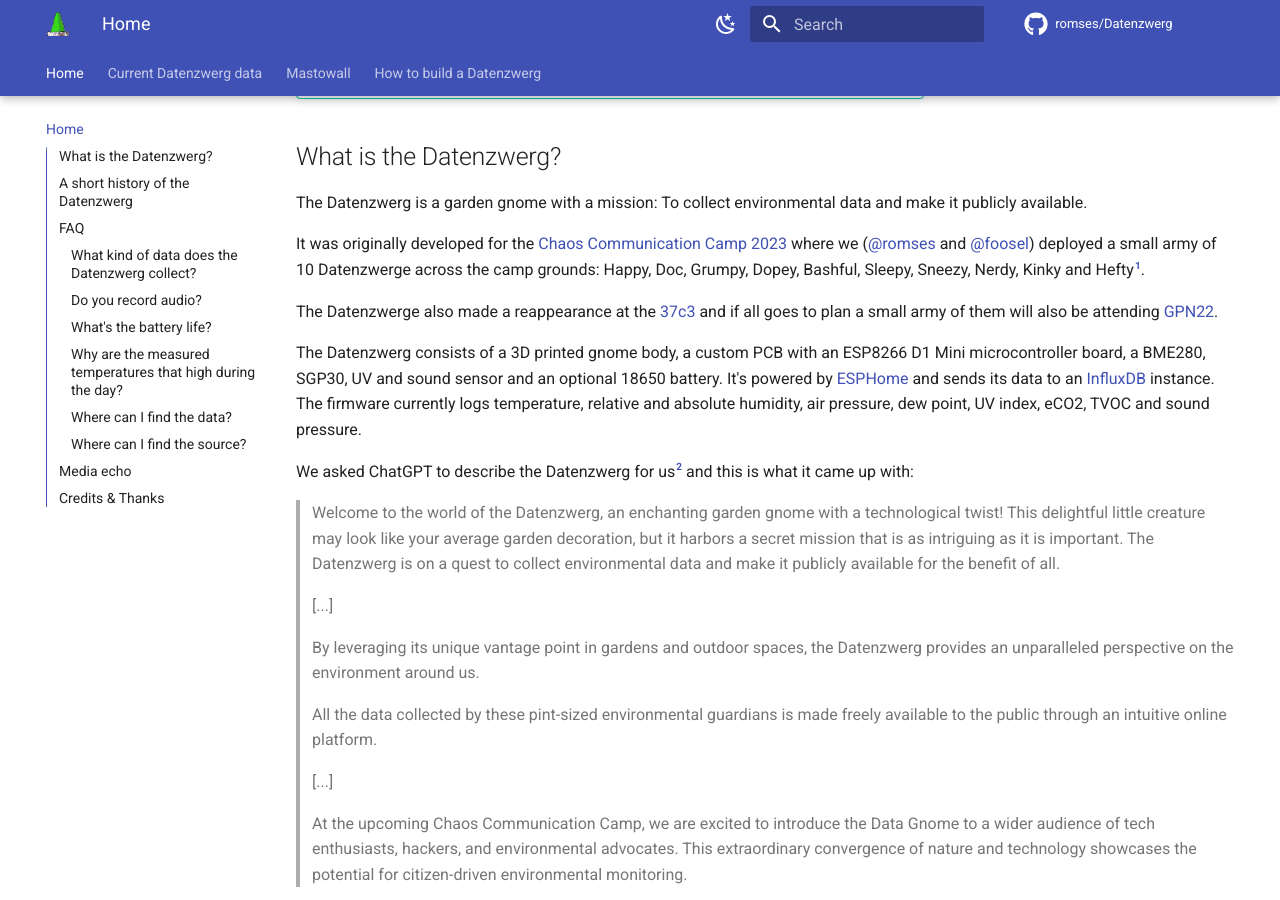
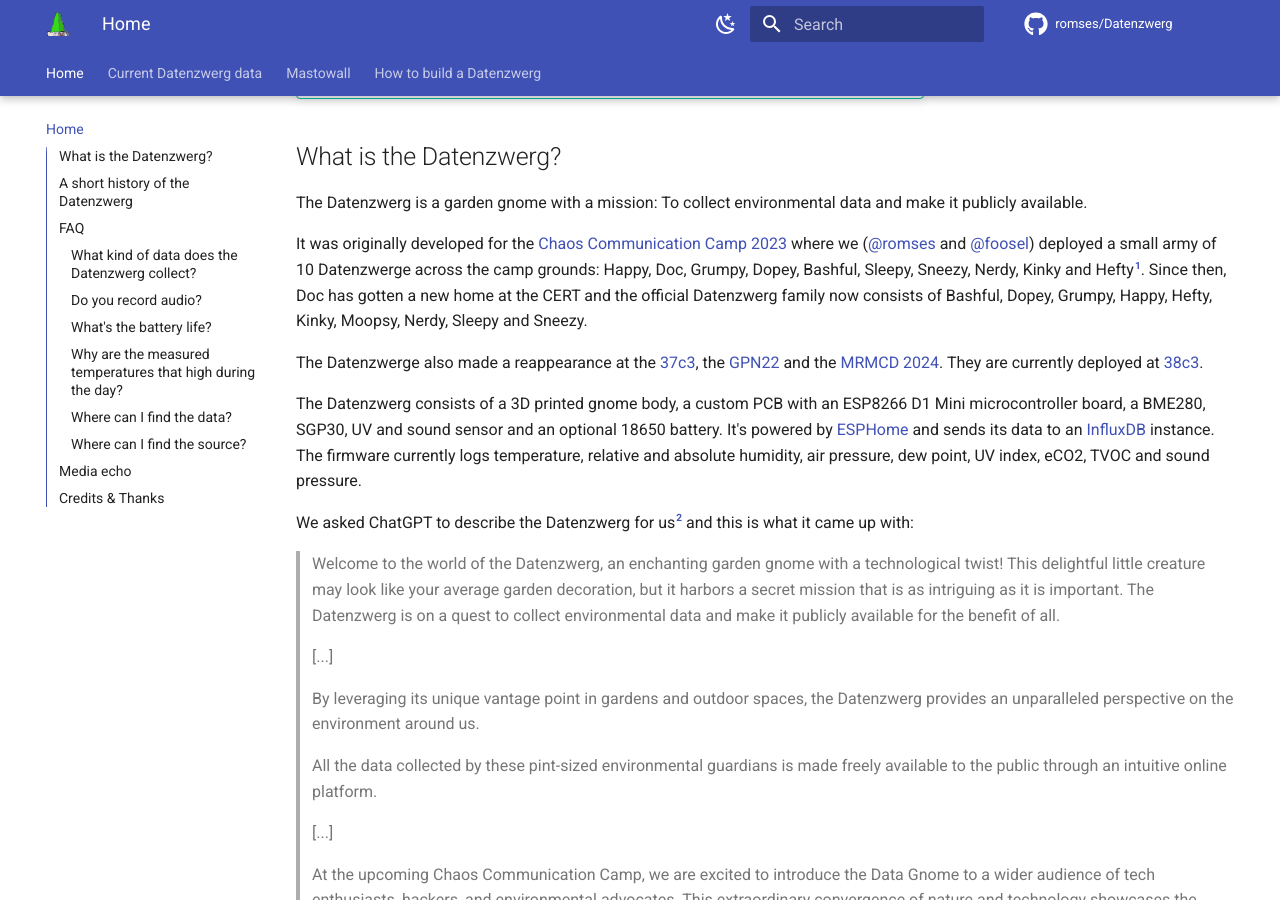
Before and after one commit to romses/Datenzwerg, an MkDocs documentation site: the page built from docs/index.md, in a window 1280 px wide and 900 px high, scrolled down 880 px. Built offline with MkDocs 1.6.1 and Material for MkDocs 9.7.7, drawn with Linux system fonts in a browser that asks for light colours; plug-ins that fetch from the network failed and are left out; comment, search, counter and statistics services are not loaded.

Commit message:
Fix name list

```diff
--- a/docs/index.md
+++ b/docs/index.md
@@ -33,10 +33,9 @@ description: "The Datenzwerg is a garden gnome with a mission: To collect enviro
 
 The Datenzwerg is a garden gnome with a mission: To collect environmental data and make it publicly available.
 
-It was originally developed for the [Chaos Communication Camp 2023](https://events.ccc.de/camp/2023/infos/) where we ([@romses](https://chaos.social/@romses) and [@foosel](https://chaos.social/@foosel)) deployed a small army of 10 Datenzwerge across the camp grounds: Happy, Doc, Grumpy, Dopey, Bashful, Sleepy, Sneezy, Nerdy, Kinky and Hefty[^1].
+It was originally developed for the [Chaos Communication Camp 2023](https://events.ccc.de/camp/2023/infos/) where we ([@romses](https://chaos.social/@romses) and [@foosel](https://chaos.social/@foosel)) deployed a small army of 10 Datenzwerge across the camp grounds: Happy, Doc, Grumpy, Dopey, Bashful, Sleepy, Sneezy, Nerdy, Kinky and Hefty[^1]. Since then, Doc has gotten a new home at the CERT and the official Datenzwerg family now consists of Bashful, Dopey, Grumpy, Happy, Hefty, Kinky, Moopsy, Nerdy, Sleepy and Sneezy.
 
-The Datenzwerge also made a reappearance at the [37c3](https://events.ccc.de/congress/2023/infos/index.html) and if all goes to plan a small army of them will
-also be attending [GPN22](https://entropia.de/GPN22).
+The Datenzwerge also made a reappearance at the [37c3](https://events.ccc.de/congress/2023/infos/index.html), the [GPN22](https://entropia.de/GPN22) and the [MRMCD 2024](https://2024.mrmcd.net/de/). They are currently deployed at [38c3](https://events.ccc.de/congress/2024/infos/index.html).
 
 The Datenzwerg consists of a 3D printed gnome body, a custom PCB with an ESP8266 D1 Mini microcontroller board, a BME280, SGP30, UV and sound sensor and an optional 18650 battery. It's powered by [ESPHome](https://esphome.io/) and sends its data to an [InfluxDB](https://www.influxdata.com/) instance. The firmware currently logs temperature, relative and absolute humidity, air pressure, dew point, UV index, eCO2, TVOC and sound pressure.
 
```
